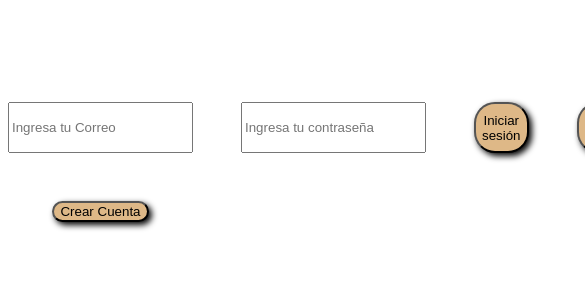
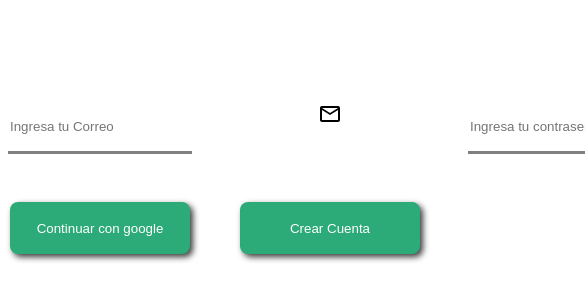
Before and after one commit to Laboratoria/SCL018-social-network, a website with bundled scripts: page src/index.html in a window 390 px wide. Shown: the part 98-398 px from the top of the page, 585 px wide, since content can reach past the window. Built offline with nearby package versions, Linux system fonts and the light colour scheme.

Commit message:
15/11 work in css

```diff
--- a/src/index.html
+++ b/src/index.html
@@ -4,6 +4,7 @@
   <meta charset="UTF-8">
   <meta name="viewport" content="width=device-width, initial-scale=1.0">
   <meta http-equiv="X-UA-Compatible" content="ie=edge">
+  <link rel="stylesheet" href="https://fonts.googleapis.com/icon?family=Material+Icons">
   <title>Mewple</title>
 </head>
 <body>
--- a/src/style.css
+++ b/src/style.css
@@ -13,16 +13,31 @@ html{
     margin-top: 200px;
 }
 
+input{
+    min-width: 180px;
+    min-height: 44px;
+    border-top:hidden;
+    border-left: hidden;
+    border-right: hidden;
+    border-bottom: solid gray 3px;
+    /*border: hidden hidden solid gray 3px hidden;*/
+}
+
 button {
-    background-color: burlywood;
-    border-radius: 21px;
+    background-color: #45d89d;
+    border-radius: 8px;
     grid-template: 2/4;
-    filter: drop-shadow(3px 3px 3px black);
+    color: white;
+    filter: drop-shadow(3px 3px 3px rgb(96, 96, 96));
+    min-width: 180px;
+    min-height: 44px;
+    border:none;
+
 }
 
 
 button:hover {
-    background-color: rgb(119, 98, 72);
+    background-color: #58ab2c;
     color: white;
 }
 
@@ -39,17 +54,26 @@ button:hover {
     .grid-template {
         display:grid;
         grid-template-columns: repeat(4, 1fr);
-
-    }
-
-    .button {
-        grid-template: 2 fr;
+        /* grid-template-rows: repeat(6, 1fr); */
+        grid-auto-rows: 52px;
 
 
     }
 
+    button {
+        background-color: #2cab78;
+        border-radius: 8px;
+        grid-template: 2/4fr;
+        align-content: center;
+        filter: drop-shadow(3px 3px 3px rgb(56, 56, 56));
+        min-width: 180px;
+        border:none;
+
+    }
+
+
     button:hover {
-        background-color: rgb(119, 98, 72);
+        background-color: #58ab2c;
         color: white;
     }
 
--- a/src/templates/signup.js
+++ b/src/templates/signup.js
@@ -13,11 +13,12 @@ export const templateRegister = () => {
     <input type="mail"
     placeholder="Ingresa tu Correo"
     id="emailUp" />
+    <svg xmlns="http://www.w3.org/2000/svg" height="24px" viewBox="0 0 24 24" width="24px" fill="#000000"><path d="M0 0h24v24H0V0z" fill="none"/><path d="M22 6c0-1.1-.9-2-2-2H4c-1.1 0-2 .9-2 2v12c0 1.1.9 2 2 2h16c1.1 0 2-.9 2-2V6zm-2 0l-8 5-8-5h16zm0 12H4V8l8 5 8-5v10z"/></svg>
     <input type="password"
-    placeholder="Ingresa tu contraseña"
+    placeholder="Ingresa tu contraseña "
     id="passwordUp"/>
     <button id="enter">
-    Iniciar sesión
+    INGRESAR
     </button>
     <button id= "google">
     Continuar con google
```
